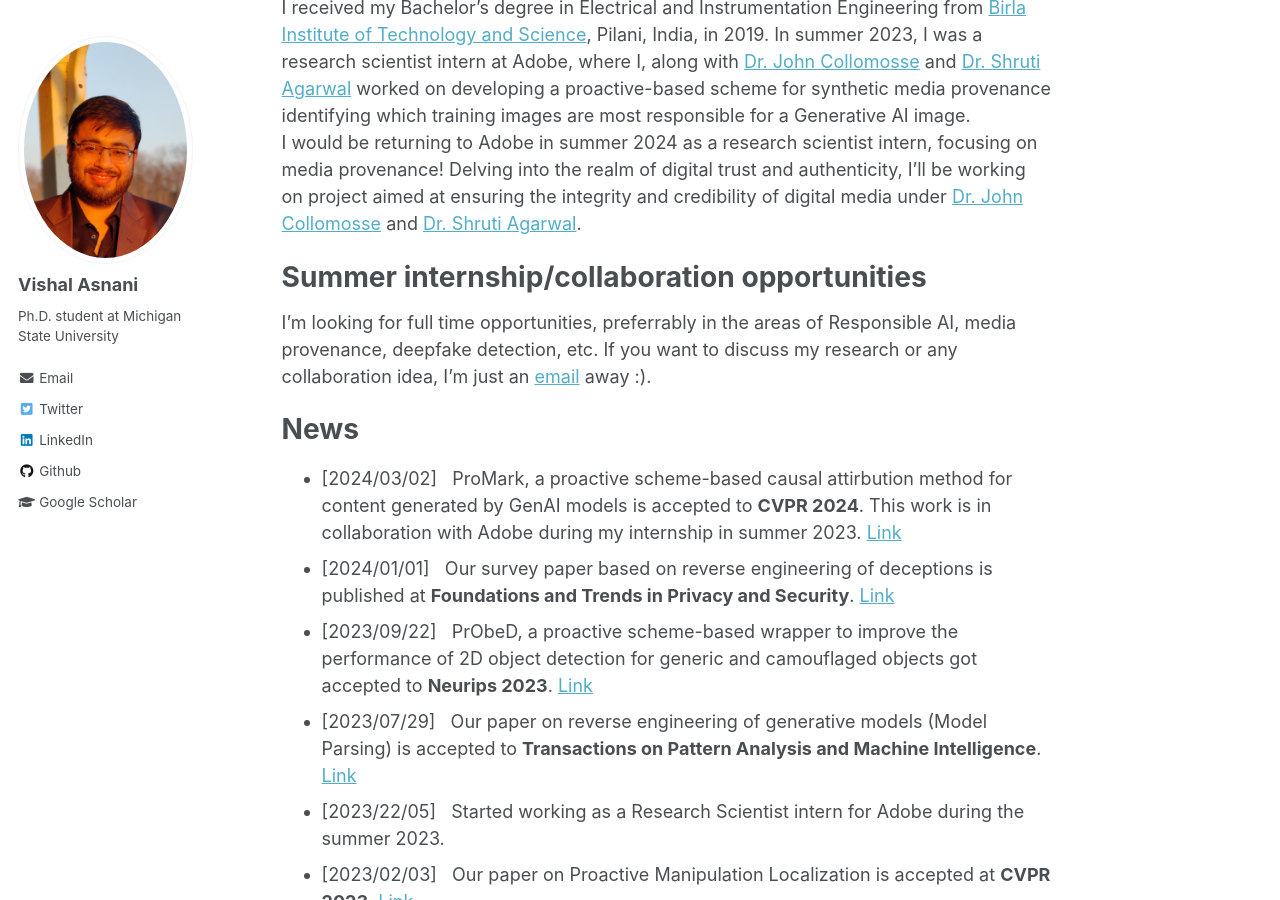
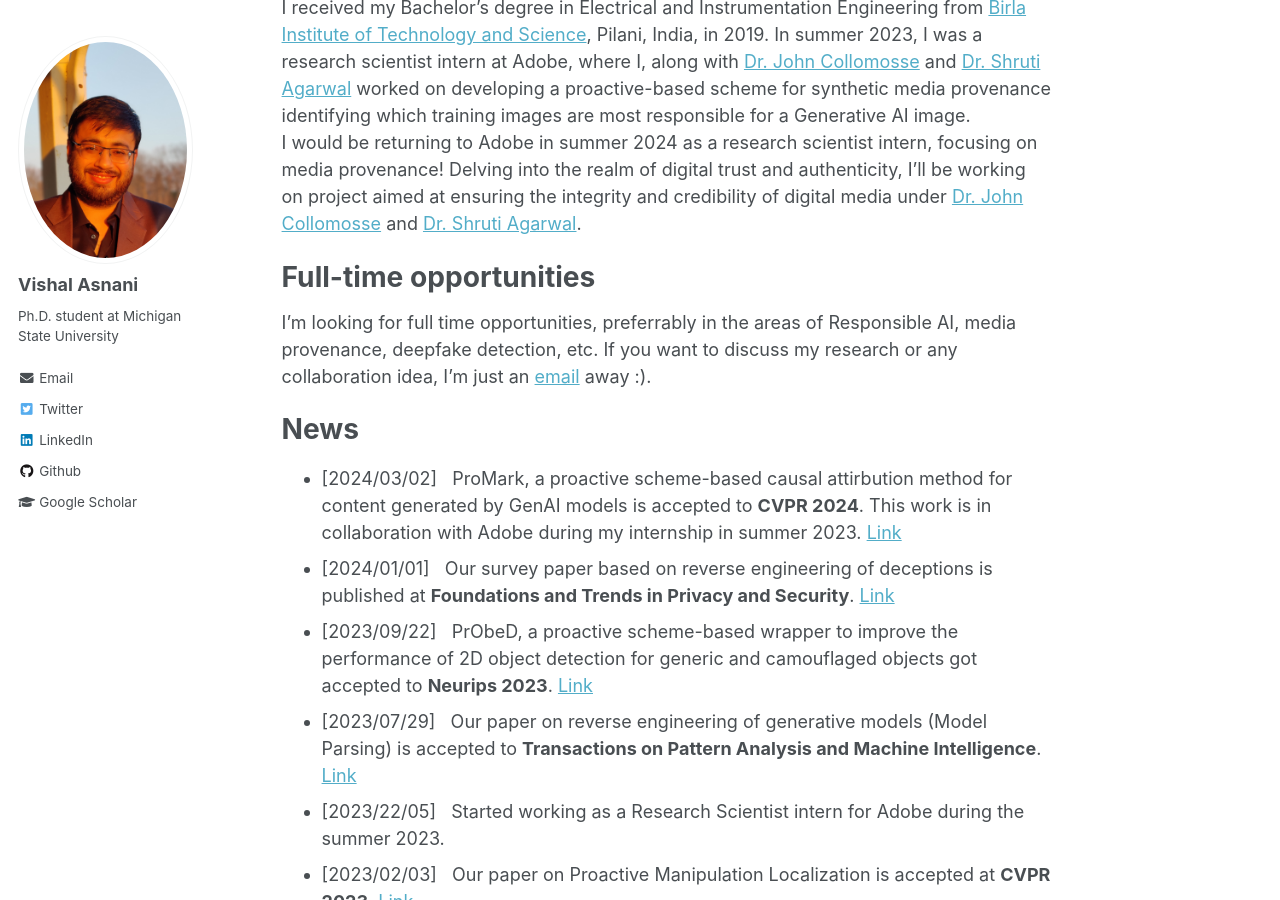
Before and after one commit to vishal3477/vishal3477.github.io, a Jekyll site: the page built from _pages/about.md, in a window 1280 px wide and 900 px high, scrolled down 452 px. Built offline with Jekyll 4.4.1, drawn with Linux system fonts in a browser that asks for light colours.

Commit message:
Update about.md

```diff
--- a/_pages/about.md
+++ b/_pages/about.md
@@ -16,7 +16,7 @@ I am a fourh-year Ph.D. student in the [Computer science and engineering departm
 I received my Bachelor’s degree in Electrical and Instrumentation Engineering from [Birla Institute of Technology and Science](https://www.bits-pilani.ac.in/), Pilani, India, in 2019. In summer 2023, I was a research scientist intern at Adobe, where I, along with [Dr. John Collomosse](https://research.adobe.com/person/john-collomosse/) and [Dr. Shruti Agarwal](https://agarwalshruti15.github.io/) worked on developing a proactive-based scheme for synthetic media provenance identifying which training images are most responsible for a Generative AI image. <br/>
 I would be returning to Adobe in summer 2024 as a research scientist intern, focusing on media provenance! Delving into the realm of digital trust and authenticity, I'll be working on project aimed at ensuring the integrity and credibility of digital media under [Dr. John Collomosse](https://research.adobe.com/person/john-collomosse/) and [Dr. Shruti Agarwal](https://agarwalshruti15.github.io/).
 
-Summer internship/collaboration opportunities
+Full-time opportunities
 ======
 I'm looking for full time opportunities, preferrably in the areas of Responsible AI, media provenance, deepfake detection, etc. If you want to discuss my research or any collaboration idea, I'm just an [email](mailto:asnanivi@msu.edu) away :).
 
```
